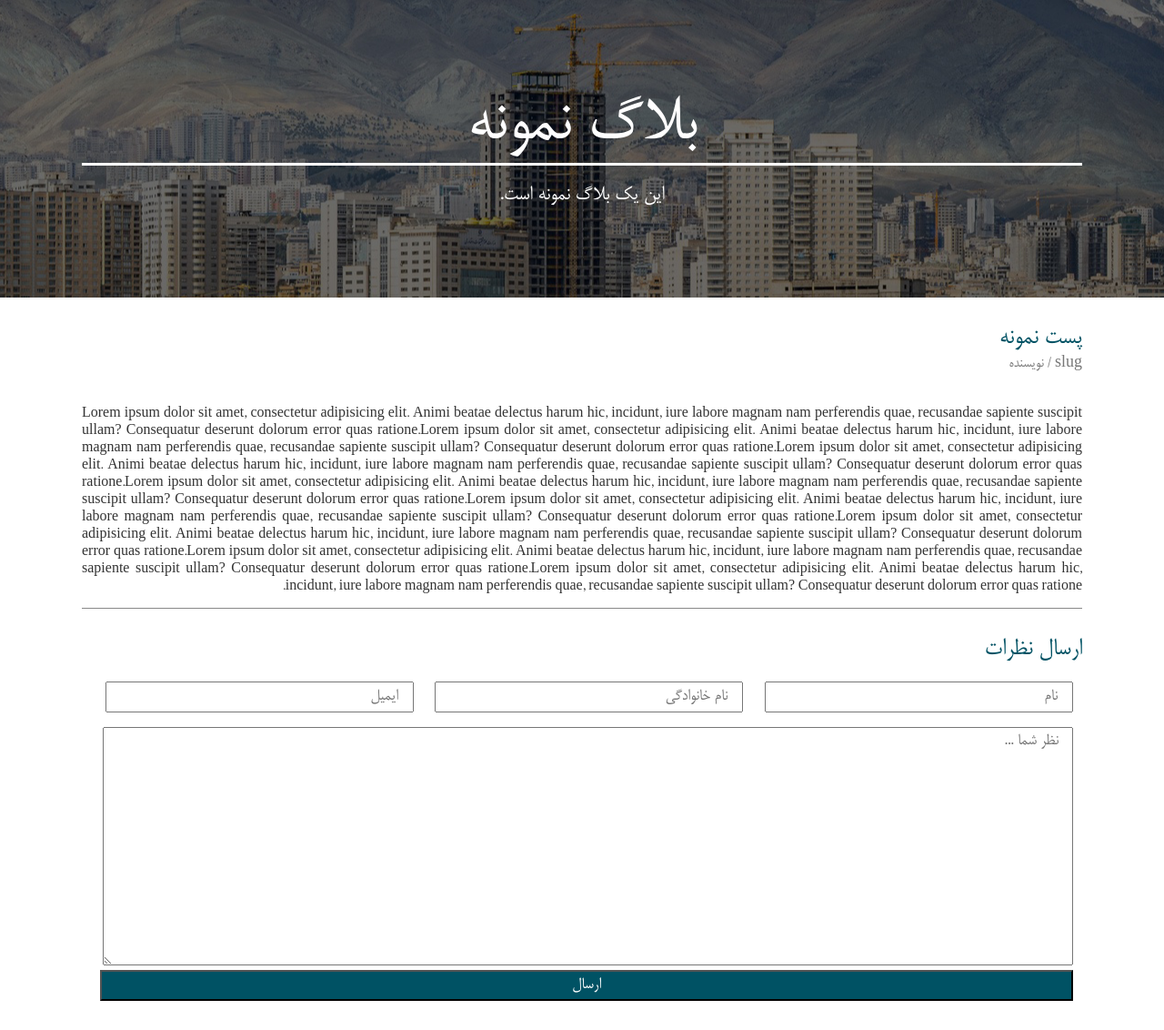
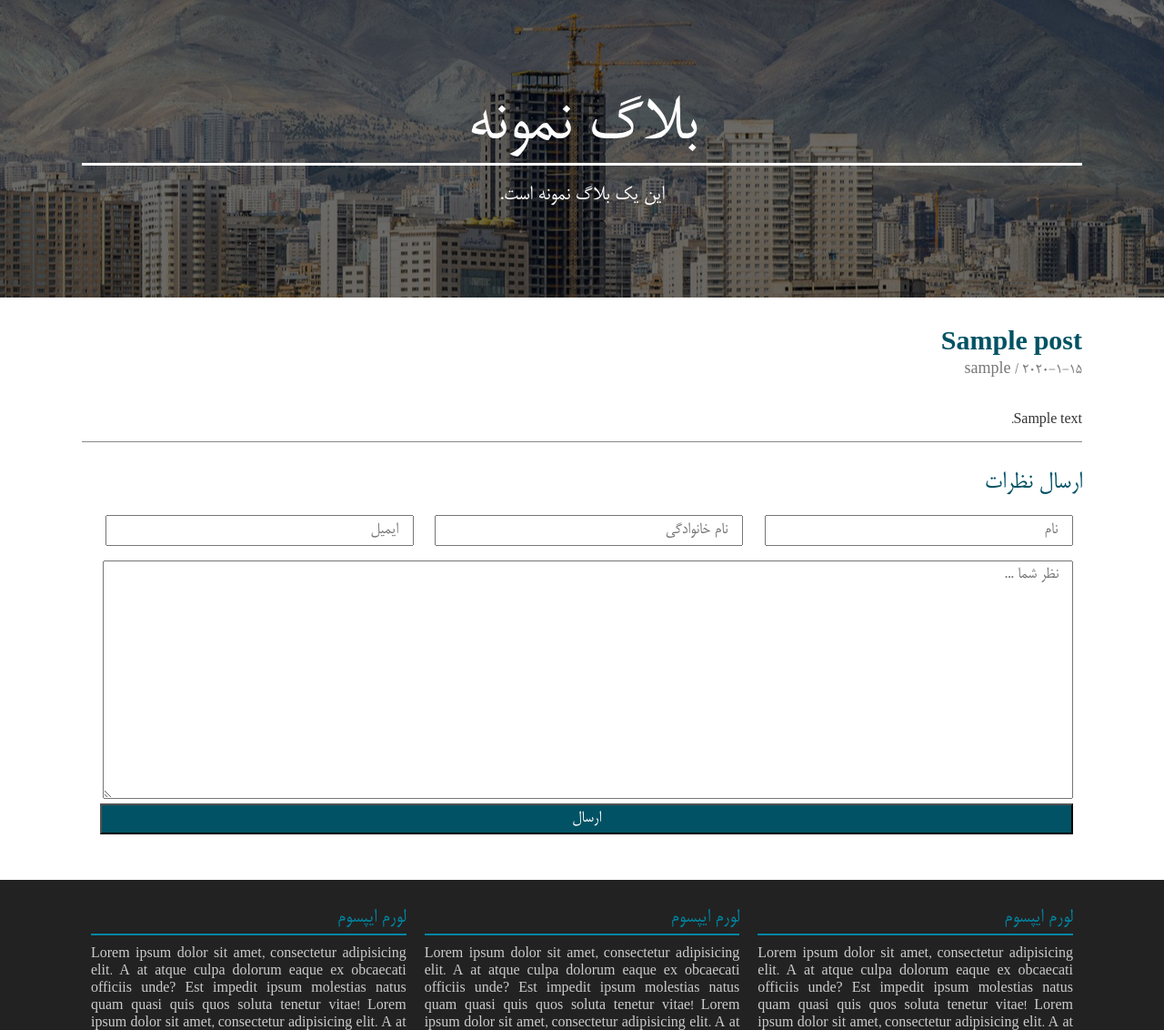
Before and after one commit to mohsen-ziadi/testBlog-with-Django, a Django app: template templates/blog/post/detail.html in a window 1280 px wide. Shown: the part 41-1173 px from the top of the page at 91% size. Run offline with Django 4.2, Linux system fonts and the light colour scheme; the template is opened without the code that fills it: values that come from a table or form of the project are taken from there, others are empty; tables that the repository leaves empty hold one stand-in row (values such as "Sample post"); some web fonts are replaced.

Commit message:
bug !!!!!!

```diff
--- a/blog/models.py
+++ b/blog/models.py
@@ -1,6 +1,7 @@
 from django.db import models
 from django.utils import timezone
 from django.contrib.auth.models import User
+from django.urls import reverse
 
 # Create your models here.
 
@@ -21,5 +22,7 @@ class Post(models.Model):
     class Meta:
         ordering=('-publish',)
 
+    def get_absolute_url(self):
+        return reverse('blog:post-detai',args=[self.slug,self.id])
     def __str__(self):
         return self.title
--- a/blog/urls.py
+++ b/blog/urls.py
@@ -3,5 +3,5 @@ from . import views
 
 urlpatterns = [
     path('', views.post_list, name='post_list'),
-    path('detail/',views.post_detail,name="post-detail")
+    path('detail/<slug:post>/<int:pk>',views.post_detail,name="post-detail")
 ]
--- a/blog/views.py
+++ b/blog/views.py
@@ -1,4 +1,4 @@
-from django.shortcuts import render
+from django.shortcuts import render,get_object_or_404
 from django.http import HttpResponse
 from .models import Post
 
@@ -11,5 +11,6 @@ def post_list(requset):
     posts = Post.objects.filter(status="published")
     return render(requset,'blog/post/list.html',{'posts':posts})
 
-def post_detail(requset):
+def post_detail(requset,post,pk):
+    post = get_object_or_404(Post,slug=post,id=pk)
     return render(requset,'blog/post/detail.html')
--- a/templates/blog/post/detail.html
+++ b/templates/blog/post/detail.html
@@ -9,36 +9,13 @@
         <div class="container">
             <div class="post-detail">
                 <h2 class="titr">
-                    پست نمونه
+                    {{ post.title }}
                 </h2>
-                <span>slug</span>
+                <span>{{ post.author }} </span>
                 <span> / </span>
-                <span>نویسنده</span>
+                <span>{{ post.publish.year }}-{{ post.publish.month }}-{{ post.publish.day }}</span>
 
-                <p>Lorem ipsum dolor sit amet, consectetur adipisicing elit. Animi beatae delectus harum hic, incidunt,
-                    iure labore magnam nam perferendis quae, recusandae sapiente suscipit ullam? Consequatur deserunt
-                    dolorum error quas ratione.Lorem ipsum dolor sit amet, consectetur adipisicing elit. Animi beatae
-                    delectus harum hic, incidunt,
-                    iure labore magnam nam perferendis quae, recusandae sapiente suscipit ullam? Consequatur deserunt
-                    dolorum error quas ratione.Lorem ipsum dolor sit amet, consectetur adipisicing elit. Animi beatae
-                    delectus harum hic, incidunt,
-                    iure labore magnam nam perferendis quae, recusandae sapiente suscipit ullam? Consequatur deserunt
-                    dolorum error quas ratione.Lorem ipsum dolor sit amet, consectetur adipisicing elit. Animi beatae
-                    delectus harum hic, incidunt,
-                    iure labore magnam nam perferendis quae, recusandae sapiente suscipit ullam? Consequatur deserunt
-                    dolorum error quas ratione.Lorem ipsum dolor sit amet, consectetur adipisicing elit. Animi beatae
-                    delectus harum hic, incidunt,
-                    iure labore magnam nam perferendis quae, recusandae sapiente suscipit ullam? Consequatur deserunt
-                    dolorum error quas ratione.Lorem ipsum dolor sit amet, consectetur adipisicing elit. Animi beatae
-                    delectus harum hic, incidunt,
-                    iure labore magnam nam perferendis quae, recusandae sapiente suscipit ullam? Consequatur deserunt
-                    dolorum error quas ratione.Lorem ipsum dolor sit amet, consectetur adipisicing elit. Animi beatae
-                    delectus harum hic, incidunt,
-                    iure labore magnam nam perferendis quae, recusandae sapiente suscipit ullam? Consequatur deserunt
-                    dolorum error quas ratione.Lorem ipsum dolor sit amet, consectetur adipisicing elit. Animi beatae
-                    delectus harum hic, incidunt,
-                    iure labore magnam nam perferendis quae, recusandae sapiente suscipit ullam? Consequatur deserunt
-                    dolorum error quas ratione.</p>
+                <p>{{ post.body }}</p>
             </div>
 
             <div class="comment-form">
```
Also changed, not shown: blog/migrations/0004_alter_post_options.py (added).
